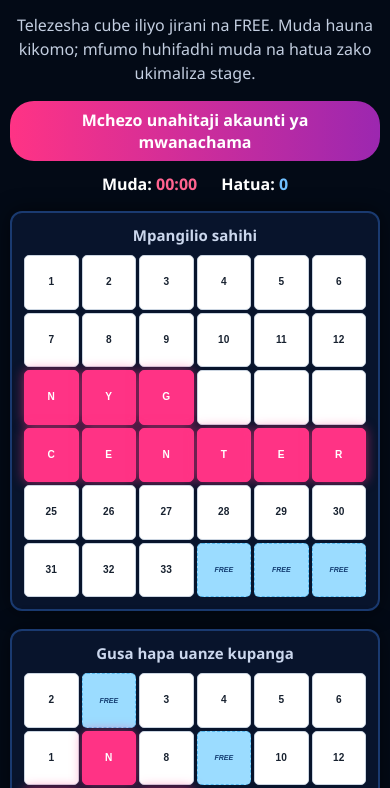
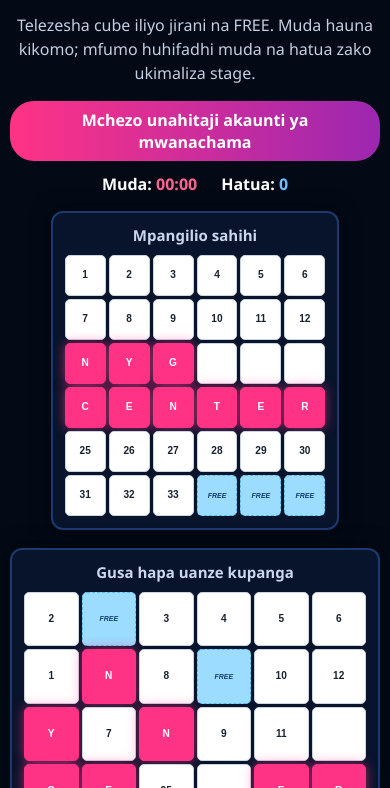
Before and after one commit to eliudbilal-png/nyg-music-hub, a plain HTML site: page nyg-purzle-game.html in a window 390 px wide. Shown: the part 56-844 px from the top of the page. Drawn offline with Linux system fonts and the light colour scheme; no server answers.

Commit message:
Update nyg-purzle-game.html
Shrink puzzle reference board on mobile

```diff
--- a/nyg-purzle-game.html
+++ b/nyg-purzle-game.html
@@ -136,6 +136,11 @@
   background: #ffffff;
   border-color: #cbd5e1;
   box-shadow: none;
+}
+    @media (max-width: 680px) {
+  .board-panel:first-child {
+    width: min(78%, 340px);
+  }
 }
   </style>
 </head>
```
